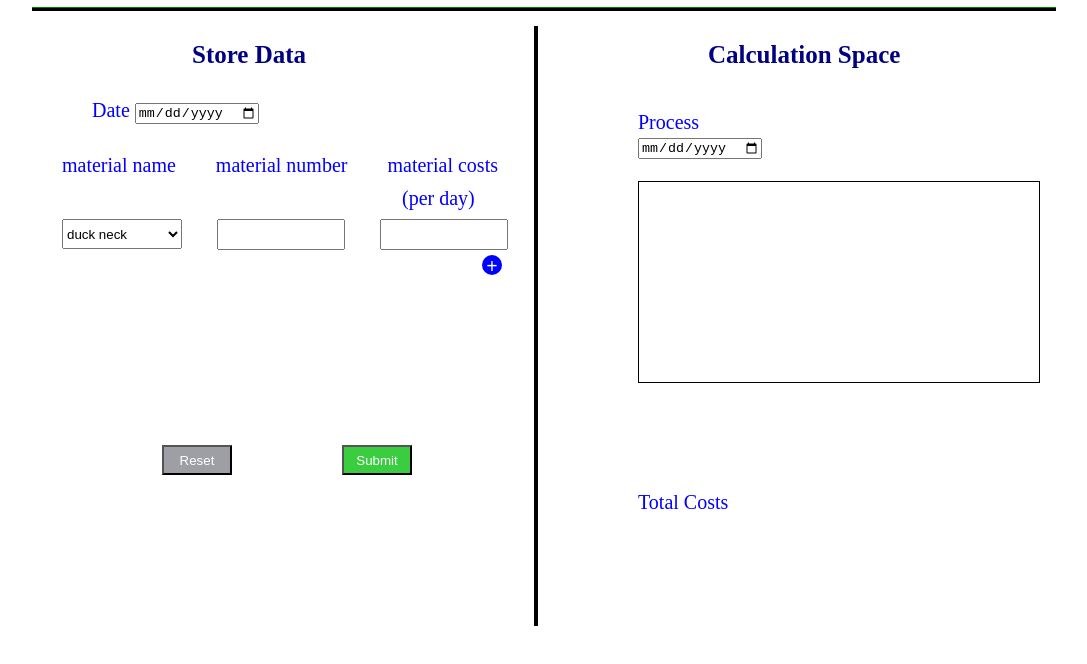
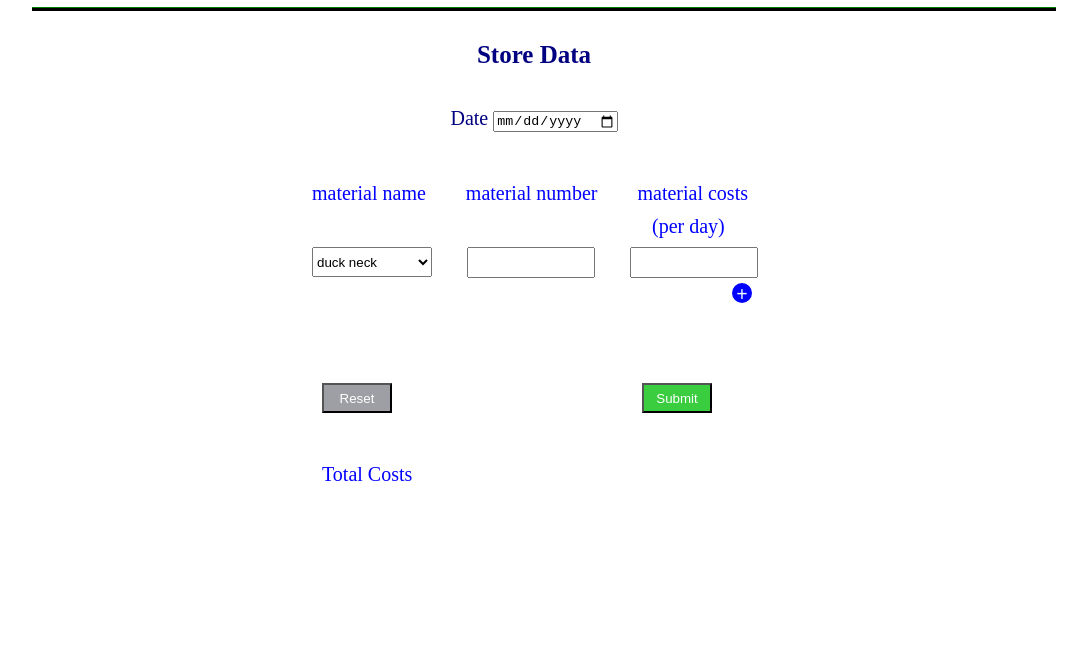
Before and after one commit to wzhoujdz/IAAA, a website: page public/variableCost.html in a window 1280 px wide. Shown: the part 60-724 px from the top of the page, without its empty margins (102-1189 px from the left). Drawn offline with Linux system fonts and the light colour scheme.

Commit message:
variblll

```diff
--- a/public/js/variableCost.js
+++ b/public/js/variableCost.js
@@ -21,6 +21,9 @@ $(document).ready(function(){
                 '<option value="duck neck">duck neck</option>'+
                 '<option value="tofu">tofu</option>'+
                 '<option value="vegetable">vegetable</option>'+
+                '<option value="sauages">sauages</option>'+
+                '<option value="stewed pork leg">stewed pork leg</option>'+
+                '<option value="smoked fish">smoked fish</option>'+
             '</select>'+
         '</div>'+
         '<div style = "float:left;margin-left: 35px; font-size:20px;margin-top:5px;">'+
--- a/public/variableCost.html
+++ b/public/variableCost.html
@@ -24,17 +24,18 @@
         </div>
         <div style = "float:left;margin-left:10px;margin-top:10px;border-bottom:3px solid black;width:1024px;height:1px;color:black;background:green;">
         </div>
-        <div style = "float:left; width:512px; height:1024px">
-            <div style = "float:left; width:512px">
-                <div style = "float: left;margin-top:30px; margin-left:170px;text-align:center;font-size:25px; color:navy;font-weight:700;">
+        <div style = "float:left; width:1024px">
+            <div style = "margin-top:30px;text-align:center;font-size:25px; color:navy;font-weight:700;">
                 Store Data
             </div>
         </div>
-            <div style = "float:left;margin-left: 70px; font-size:20px;color:blue;font-weight:500;margin-top:30px;">
+        <div style = "float:left;text-align:center;font-size:20px;color:navy;font-weight:500;margin-top:38px;width:1024px;">
             Date
             <input type="date" id="dateLeft" />
         </div>
-            <div style = "float:left; width:512px; height:90px;">
+        <div style="float:left;margin-top:20px;width:1024px">
+            <div style = "width:510px;margin-left:250px">
+                <div style = "float:left; width:490px; height:90px;">
                     <div style = "float:left;margin-left: 40px; font-size:20px;color:blue;font-weight:500;margin-top:30px;">
                         material name
                     </div>
@@ -49,12 +50,15 @@
                     </div>
                 </div>
 
-            <div id="space" style = "float:left; width:512px;">
+                <div id="space" style = "float:left; width:490px;">
                     <div style = "float:left;margin-left: 40px; font-size:20px;margin-top:5px">
                         <select id="materialName1" class="input">
                             <option value="duck neck">duck neck</option>
                             <option value="tofu">tofu</option>
                             <option value="vegetable">vegetable</option>
+                            <option value="sauages">sauages</option>
+                            <option value="stewed pork leg">stewed pork leg</option>
+                            <option value="smoked fish">smoked fish</option>
                           </select>
                     </div>
                     <div style = "float:left;margin-left: 35px; font-size:20px;margin-top:5px;">
@@ -67,52 +71,30 @@
                 <div id="addId" style = "float:left;margin-left:460px;margin-top:5px;text-align: center;color:azure; font-size:20px;border-radius:10px;font-weight:800;width:20px;height:20px;background: blue;">
                     +
                 </div>
+            </div>
+        </div>
 
-
-
-            <button id="resetId" style="margin-left:140px;width:70px;height:30px;color:white;background:#818289c4;float:left;margin-top:170px;">
+        <div style="float:left;margin-top:50px;">
+            <button id="resetId" style="margin-left:300px;width:70px;height:30px;color:white;background:#818289c4;float:left;margin-top:30px;">
                 Reset
             </button>
-            <button id="submitId" style="margin-left:110px;width:70px;height:30px;color:white;background:#39cd3f;float:left;margin-top:170px;">
+            <button id="submitId" style="margin-left:250px;width:70px;height:30px;color:white;background:#39cd3f;float:left;margin-top:30px;">
                 Submit
             </button>
         </div>
 
-        <div style = "float:left; margin-top:15px;width:4px; height:600px;background:black;">
+            <div style = "float:left; width:500px; height:1024px">
+                <div style = "float: left;margin-top:50px; margin-left:300px;font-size:20px; color:blue;font-weight:500;">
+                    Total Costs
                 </div>
-
-        <div style = "float:left; width:500px; height:1024px">
-            <div style = "float:left; width:500px; height:100px">
-                <div style = "float: left;margin-top:30px; margin-left:170px;text-align:center;font-size:25px; color:navy;font-weight:700;">
-                    Calculation Space
+                <div id="totalCostValueId"  style = "float: left;margin-top:50px; margin-left:10px;font-size:20px; color:black;font-weight:500;">
                 </div>
-            </div>
-
-            <div style = "float:left; width:500px; height:60px">
-                <div style = "float: left;margin-left:100px;font-size:20px;width:400px; color:blue;font-weight:500;">
-                    Process
-                </div>
-                <div style = "float: left; margin-left:100px;font-size:20px; color:blue;font-weight:500;width:400px;">
-                    <input type="date" id="dateRight" />
-                </div>
-                <div style = "clear:both"></div>
-            </div>
-
-            <div style = "float:left; width:500px; height:200px">
-                <div id="showArea" style = "float:left;margin-left:100px;margin-top:10px; width:400px; height:200px; font-size:20px;border:1px solid black;">
-
             </div>
 
         </div>
 
-            <div style = "float:left; width:500px; height:1024px">
-                <div style = "float: left;margin-top:120px; margin-left:100px;font-size:20px; color:blue;font-weight:500;">
-                    Total Costs
-                </div>
-                <div id="totalCostValueId"  style = "float: left;margin-top:120px; margin-left:10px;font-size:20px; color:black;font-weight:500;">
-                </div>
-            </div>
-        </div>
+
+
 
 
 
```
Also changed, not shown: 1 other file. Lines whose indentation alone changed are shown as unchanged.
